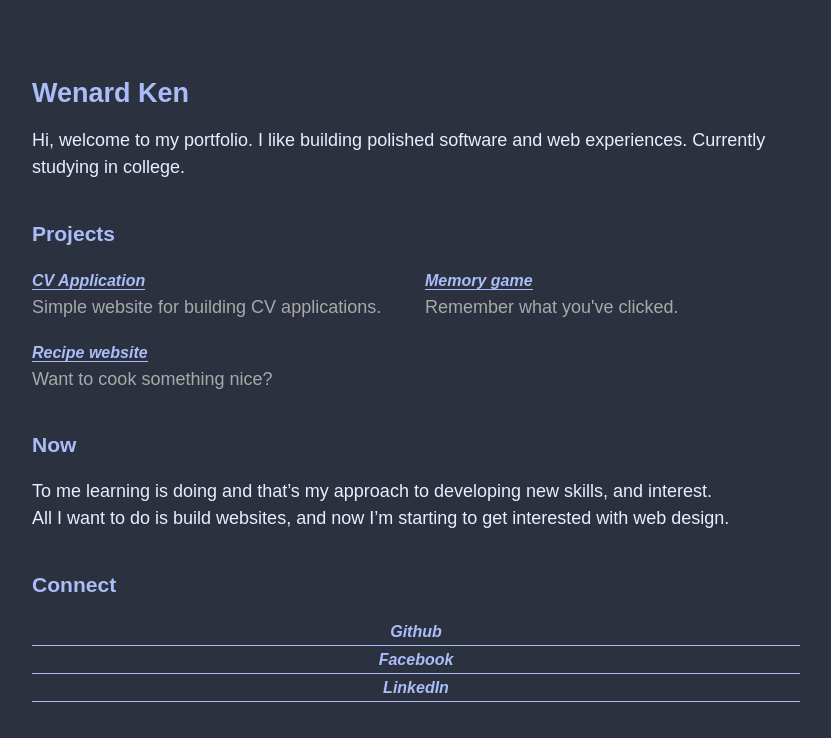
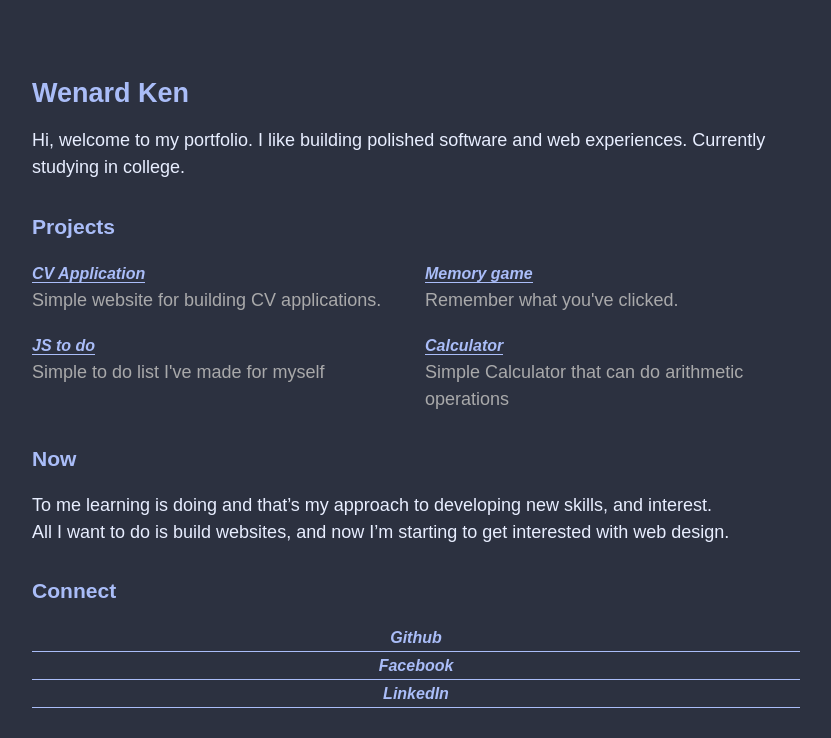
Before and after one commit to WenardKen57/my-portfolio, a React (Vite) app: page / in a window 1280 px wide. Shown: the top 738 px of the page, without its empty margins (224-1055 px from the left). Built offline with nearby package versions, Linux system fonts and the light colour scheme.

Commit message:
feat: add project links

```diff
--- a/src/pages/Home.jsx
+++ b/src/pages/Home.jsx
@@ -14,16 +14,31 @@ export default function Home() {
         <h3>Projects</h3>
         <ul>
           <li>
-            <a href="" target="__blank">CV Application</a>
+            <a
+              href="https://github.com/WenardKen57/cv-application"
+              target="__blank"
+            >
+              CV Application
+            </a>
             <p>Simple website for building CV applications.</p>
           </li>
           <li>
-            <a href="" target="__blank">Memory game</a>
+            <a href="https://github.com/WenardKen57/memory-game" target="__blank">
+              Memory game
+            </a>
             <p>Remember what you've clicked.</p>
           </li>
           <li>
-            <a href="" target="__blank">Recipe website</a>
-            <p>Want to cook something nice?</p>
+            <a href="https://github.com/WenardKen57/my-to-do-list" target="__blank">
+              JS to do
+            </a>
+            <p>Simple to do list I've made for myself</p>
+          </li>
+          <li>
+            <a href="" target="__blank">
+              Calculator
+            </a>
+            <p>Simple Calculator that can do arithmetic operations</p>
           </li>
         </ul>
       </section>
```
